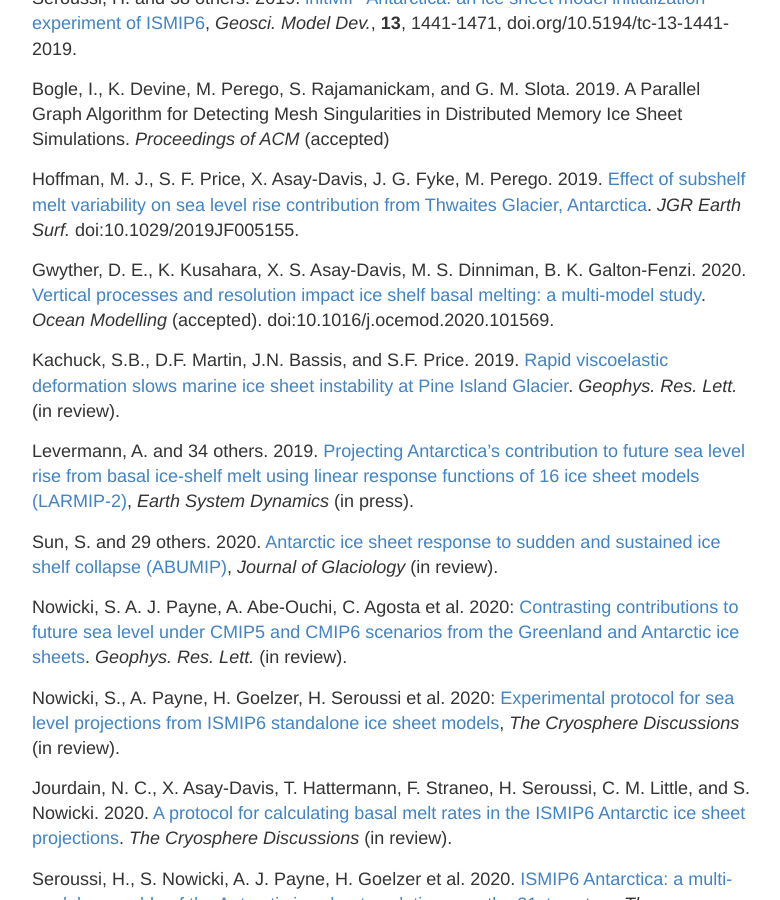
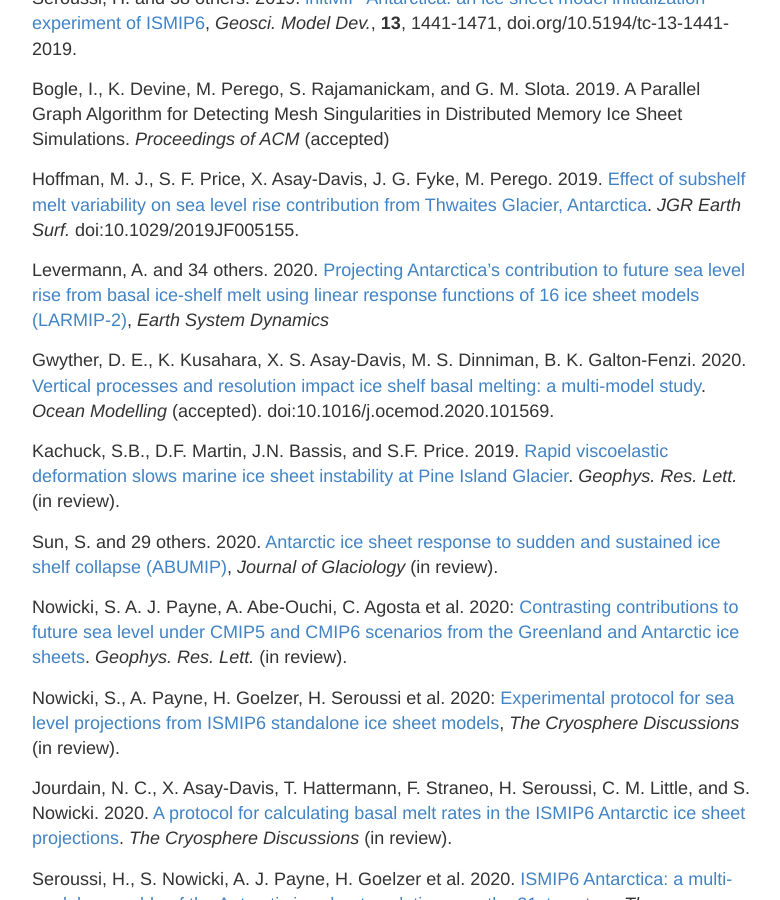
Before and after one commit to SLE-E3SM/SLE-E3SM.github.io, a Jekyll site: the page built from publications.md, in a window 1280 px wide and 900 px high, scrolled down 1215 px. Shown: the whole window, without its empty margins (248-1028 px from the left). Built offline with Jekyll 4.4.1, drawn with Linux system fonts in a browser that asks for light colours.

Commit message:
Update publications.md

```diff
--- a/publications.md
+++ b/publications.md
@@ -26,11 +26,11 @@ Bogle, I., K. Devine, M. Perego, S. Rajamanickam, and G. M. Slota. 2019. A Paral
 
 Hoffman, M. J., S. F. Price, X. Asay-Davis, J. G. Fyke, M. Perego. 2019. [Effect of subshelf melt variability on sea level rise contribution from Thwaites Glacier, Antarctica](https://doi.org/10.1029/2019JF005155). *JGR Earth Surf.* doi:10.1029/2019JF005155.
 
+Levermann, A. and 34 others. 2020. [Projecting  Antarctica’s  contribution  to  future  sea  level  rise  from basal  ice-shelf  melt  using linear  response  functions  of  16 ice  sheet  models (LARMIP-2)](https://www.earth-syst-dynam.net/11/35/2020/esd-11-35-2020.pdf), *Earth System Dynamics*
+
 Gwyther, D. E., K. Kusahara, X. S. Asay-Davis, M. S. Dinniman, B. K. Galton-Fenzi. 2020. [Vertical processes and resolution impact ice shelf basal melting: a multi-model study](https://doi.org/10.1016/j.ocemod.2020.101569). *Ocean Modelling* (accepted). doi:10.1016/j.ocemod.2020.101569.
 
 Kachuck, S.B., D.F. Martin, J.N. Bassis, and S.F. Price. 2019. [Rapid viscoelastic deformation slows marine ice sheet instability at Pine Island Glacier](). *Geophys. Res. Lett.* (in review).
-
-Levermann, A. and 34 others. 2019. [Projecting  Antarctica’s  contribution  to  future  sea  level  rise  from basal  ice-shelf  melt  using linear  response  functions  of  16 ice  sheet  models (LARMIP-2)](https://www.earth-syst-dynam-discuss.net/esd-2019-23/), *Earth System Dynamics* (in press).
 
 Sun, S. and 29 others. 2020. [Antarctic ice sheet response to sudden and sustained ice shelf collapse (ABUMIP)](), *Journal of Glaciology* (in review).
 
@@ -42,7 +42,7 @@ Jourdain, N. C., X. Asay-Davis, T. Hattermann, F. Straneo, H. Seroussi, C. M. Li
 
 Seroussi, H., S. Nowicki, A. J. Payne, H. Goelzer et al. 2020. [ISMIP6 Antarctica: a multi-model ensemble of the Antarctic ice sheet evolution over the 21st century](https://www.the-cryosphere-discuss.net/tc-2019-324/). *The Cryosphere Discussions* (in review).
 
-Lipscomb, W. H., G. R. Leguy, N. C. Jourdain, X. S. Asay-Davis, H. Seroussi, S. Nowicki. 2020. [ISMIP6 projections of ocean-forced Antarctic Ice Sheet evolution using the Community Ice Sheet Model](https://www.the-cryosphere-discuss.net/tc-2019-334/). *The Cryosphere Discussions* (in review).
+Lipscomb, W. H., G. R. Leguy, N. C. Jourdain, X. S. Asay-Davis, H. Seroussi, S. Nowicki. 2020. [ISMIP6 projections of ocean-forced Antarctic Ice Sheet evolution using the Community Ice Sheet Model](https://www.the-cryosphere-discuss.net/tc-2020-12/). *The Cryosphere Discussions* (in review).
 
 Cornford, S. L., H. Seroussi, X. S. Asay-Davis3, G. H. Gudmundsson et al. 2020: [Results of the third Marine Ice Sheet Model Intercomparison Project (MISMIP+)](https://www.the-cryosphere-discuss.net/tc-2019-326/). *The Cryosphere Discussions* (in review).
 
```
